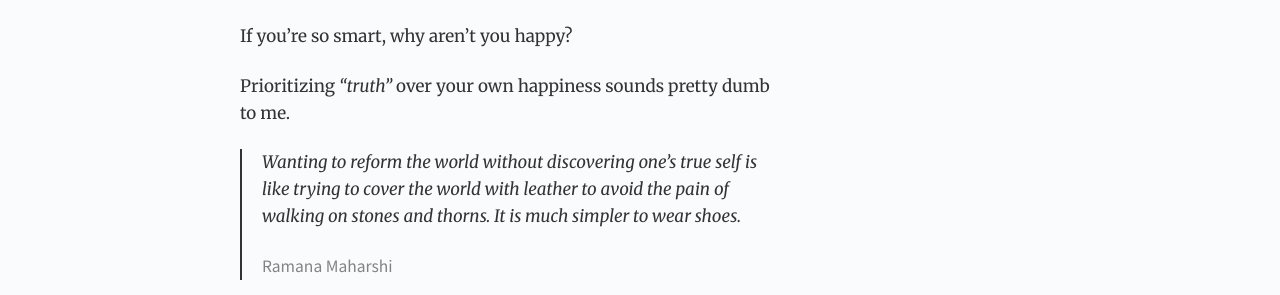
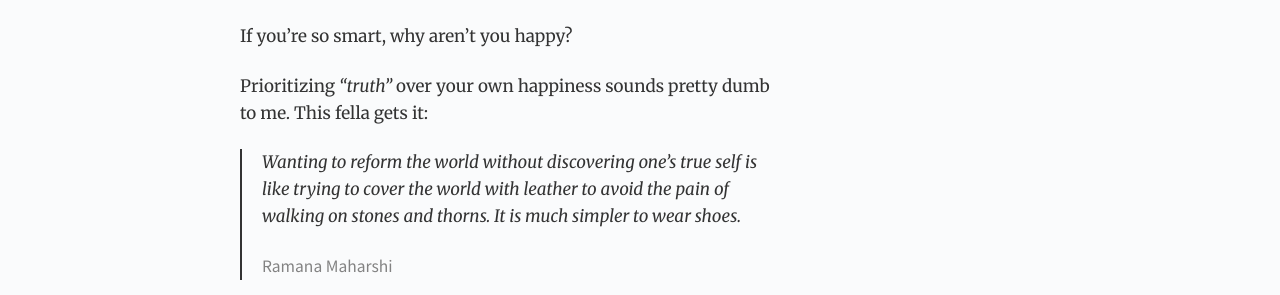
Before and after one commit to gdbroman/broman.blog, a Jekyll site: the page built from _posts/2020/2020-10-24-happy-not-right.md, in a window 1280 px wide. Shown: the part 1056-1351 px from the top of the page. Built offline with Jekyll 4.4.1, drawn with Linux system fonts in a browser that asks for light colours.

Commit message:
revision

```diff
--- a/_posts/2020/2020-10-24-happy-not-right.md
+++ b/_posts/2020/2020-10-24-happy-not-right.md
@@ -9,7 +9,7 @@ You think protesting will solve anything? Arguing? Violence? Controlling and fix
 
 If you're so smart, why aren't you happy?
 
-Prioritizing *"truth"* over your own happiness sounds pretty dumb to me.
+Prioritizing *"truth"* over your own happiness sounds pretty dumb to me. This fella gets it:
 
 > Wanting to reform the world without discovering one's true self is like trying to cover the world with leather to avoid the pain of walking on stones and thorns. It is much simpler to wear shoes.
 >
```
